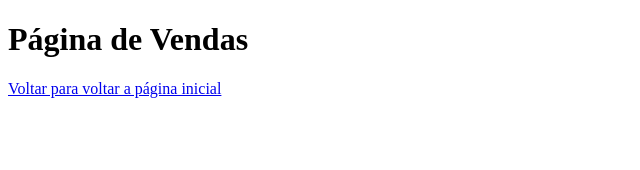
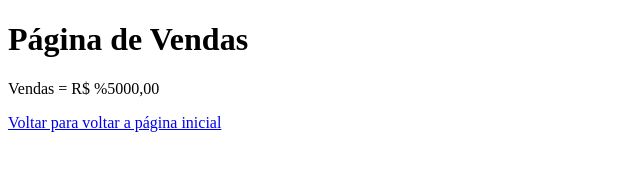
Before and after one commit to MyGit-Bean/primeiroProgramaSalvo, a plain HTML site: page vendas.html in a window 1280 px wide. Shown: the whole page, without its empty margins (0-640 px from the left). Drawn offline with Linux system fonts and the light colour scheme.

Commit message:
Acrescentado o valor das vendas

```diff
--- a/vendas.html
+++ b/vendas.html
@@ -7,6 +7,7 @@
 </head>
 <body>
     <h1>Página de Vendas</h1>
+    <p>Vendas = R$ %5000,00</p>
     <a href="Index.html">Voltar para voltar a página inicial</a>
 </body>
 </html>
```
